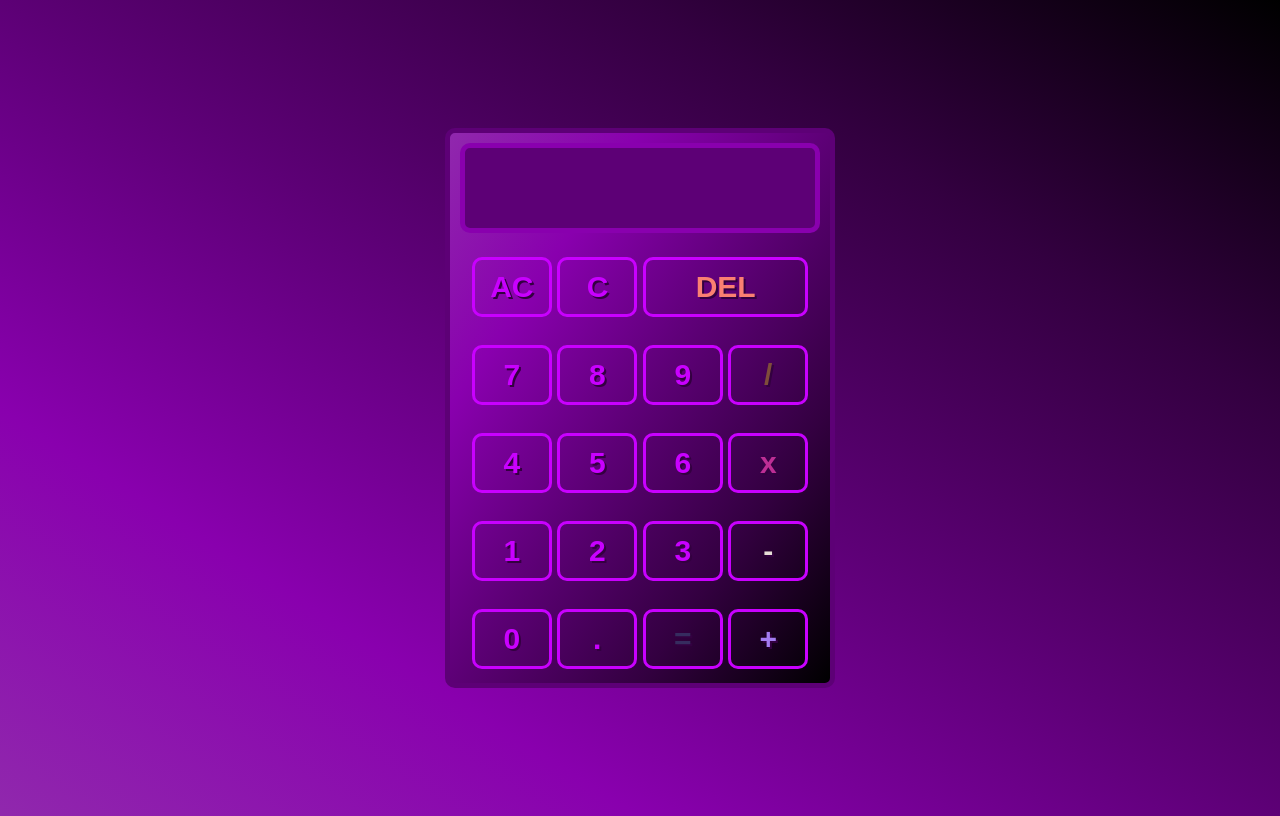
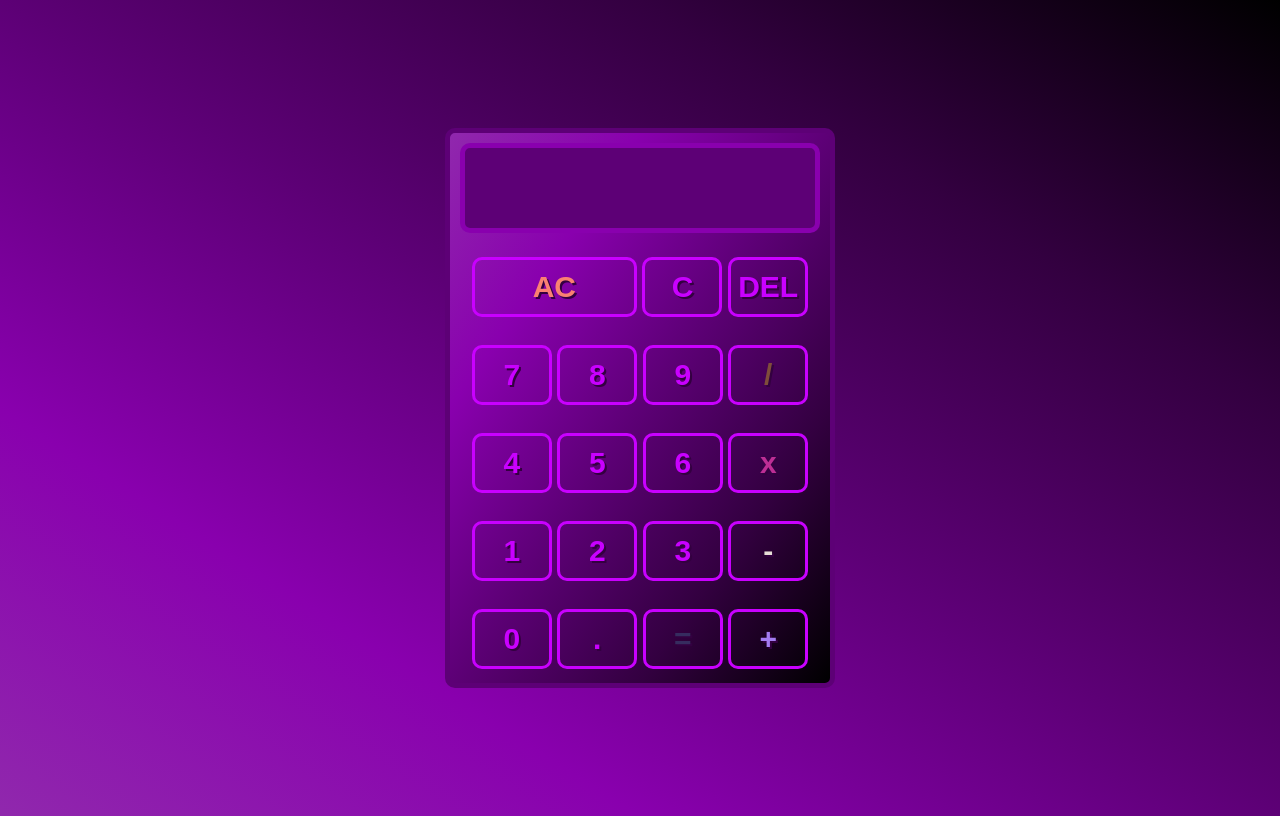
Before and after one commit to Lancer385/Calculator, a plain HTML site: page index.html in a window 1280 px wide. Drawn offline with Linux system fonts and the light colour scheme.

Commit message:
Switch AC button size and color with DEL

```diff
--- a/style.css
+++ b/style.css
@@ -75,10 +75,11 @@ button {
     text-shadow: 2px 2px #330040;
     background:none;
 }
-#backSpace {
+#AC {
+    width: 165px;
     color: salmon;
-    width: 165px;
 }
+
 #plus {
     color: #a37cf0;
 }
@@ -94,12 +95,12 @@ button {
 #equal {
     color: #362c5f;
 }
-button:hover , #plus:hover , #divide:hover, #minus:hover, #multiply:hover, #backSpace:hover,#equal:hover {
+button:hover , #plus:hover , #divide:hover, #minus:hover, #multiply:hover, #AC:hover,#equal:hover {
     background-color: #c900ff;
     color: #330040;
     text-shadow: none;
 }
-button:active, #plus:active , #divide:active, #minus:active, #multiply:active, #backSpace:active,#equal:active{
+button:active, #plus:active , #divide:active, #minus:active, #multiply:active, #AC:active,#equal:active{
     background-color: #330040;
     color: #c900ff;
 }
```
